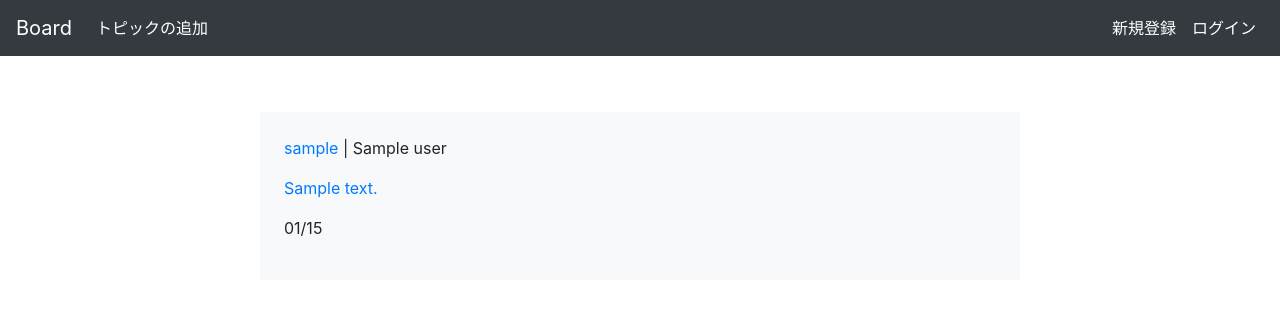
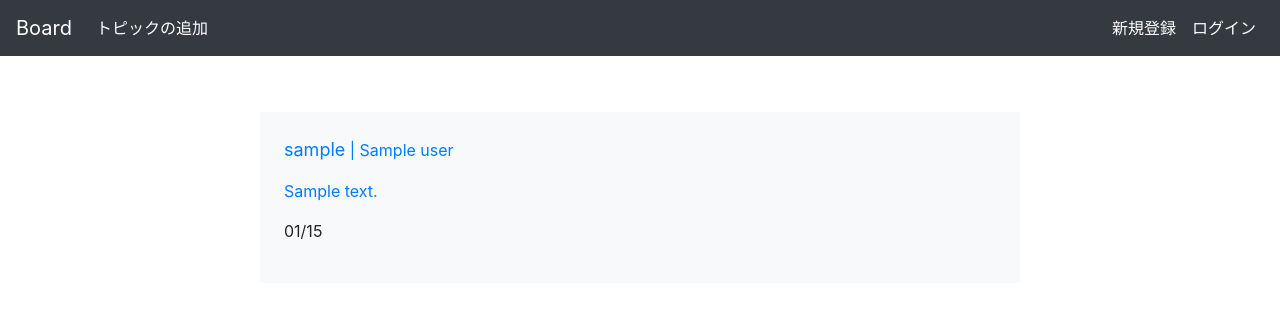
Before and after one commit to yuki-tamaribuchi/board_project, a Django app: template board/templates/board/indexlist.html in a window 1280 px wide. Shown: the top 316 px of the page. Run offline with Django 3.2, Linux system fonts and the light colour scheme; the template is opened without the code that fills it: most values are stand-ins (such as "Sample title", 1, 10 or a date in 2020); some libraries are stand-ins or nearby versions.

Commit message:
フォントサイズの変更

```diff
--- a/board/templates/board/indexlist.html
+++ b/board/templates/board/indexlist.html
@@ -5,7 +5,7 @@
         {% if topics %}
             {% for topic in topics %}
             <div class="col-8 p-4 m-2 bg-light mx-auto">
-                <p><a href="{% url 'account:detail' topic.user %}">{{topic.user.handle}}</a> | {{topic.user.user}}</p>
+                <p><a href="{% url 'account:detail' topic.user %}"><span style="font-size:18px">{{topic.user.handle}}</span> | {{topic.user.user}}</a></p>
                 <p><a href="{% url 'board:detail' topic.id %}">{{topic.content}}</a></p>
                 <p>{{topic.date_time|date:"m/d"}}</p>
             </div>
```
